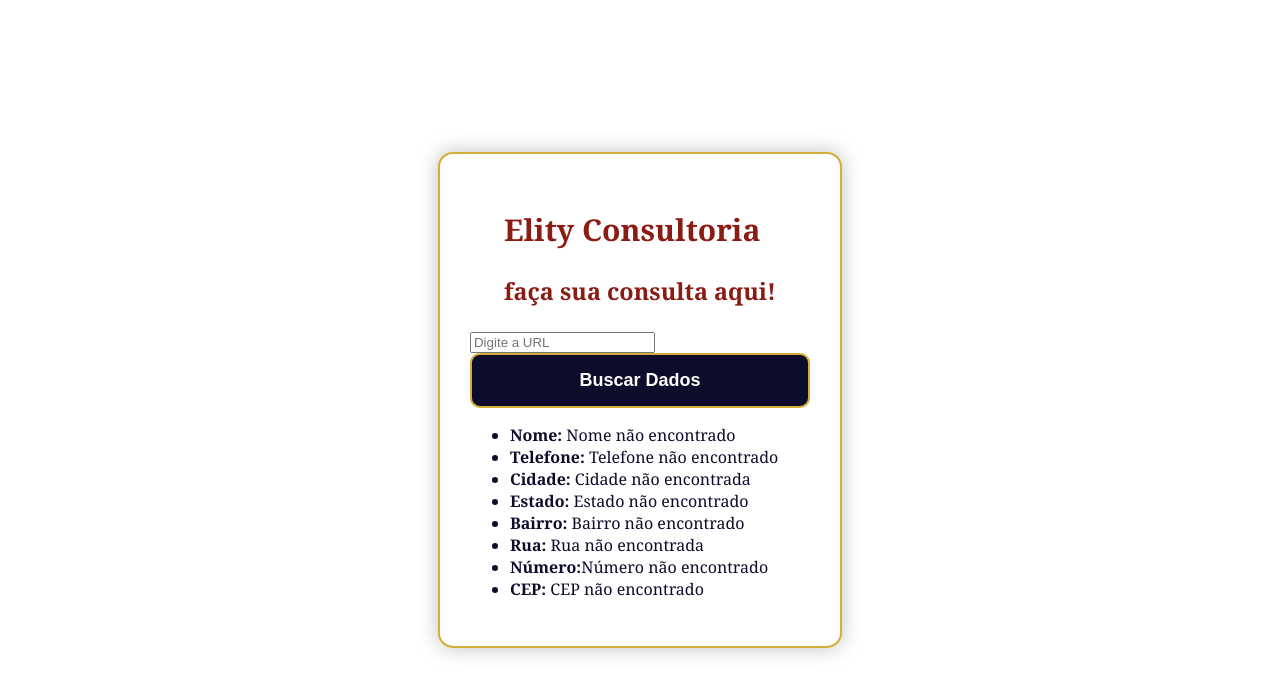
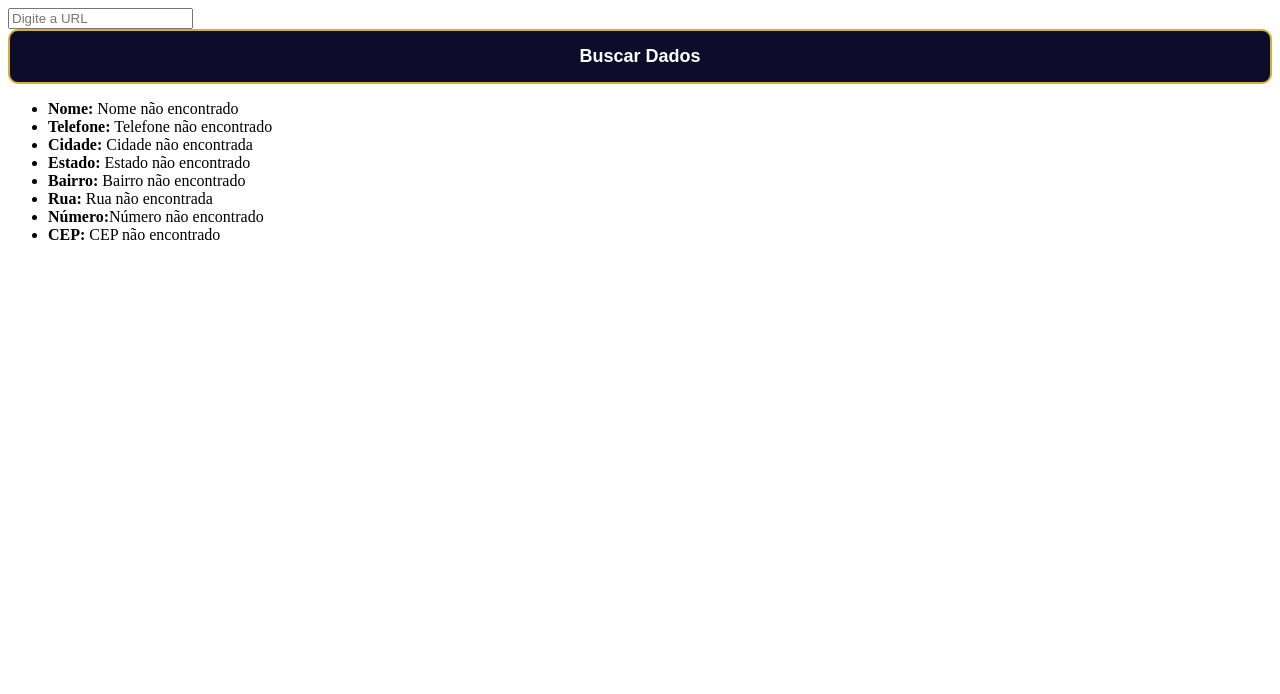
Before and after one commit to Andrescimentoo/elityConsultoria, a React (Vite) app in the folder frontEnd/: page / in a window 1280 px wide. Shown: the top 694 px of the page. Built offline with nearby package versions, Linux system fonts and the light colour scheme.

Commit message:
fix: altering the app component

```diff
--- a/frontEnd/src/App.jsx
+++ b/frontEnd/src/App.jsx
@@ -1,23 +1,18 @@
 import React from 'react'
 import './App.css'
 import { GerarLeads } from './components/geranciadorDeLeads/gerarLeads/gerarLeads.jsx'
-import { Titles } from './components/geranciadorDeLeads/titleFazerConsulta/title.jsx'
+
 
 
 export function App() {
 
   return (
     <>
-      <section>
-        <header>
-          <Titles />
-        </header>
 
-        <main>
           <GerarLeads/>
-        </main>
 
-      </section>
+
+
     </>
   )
 }
```
